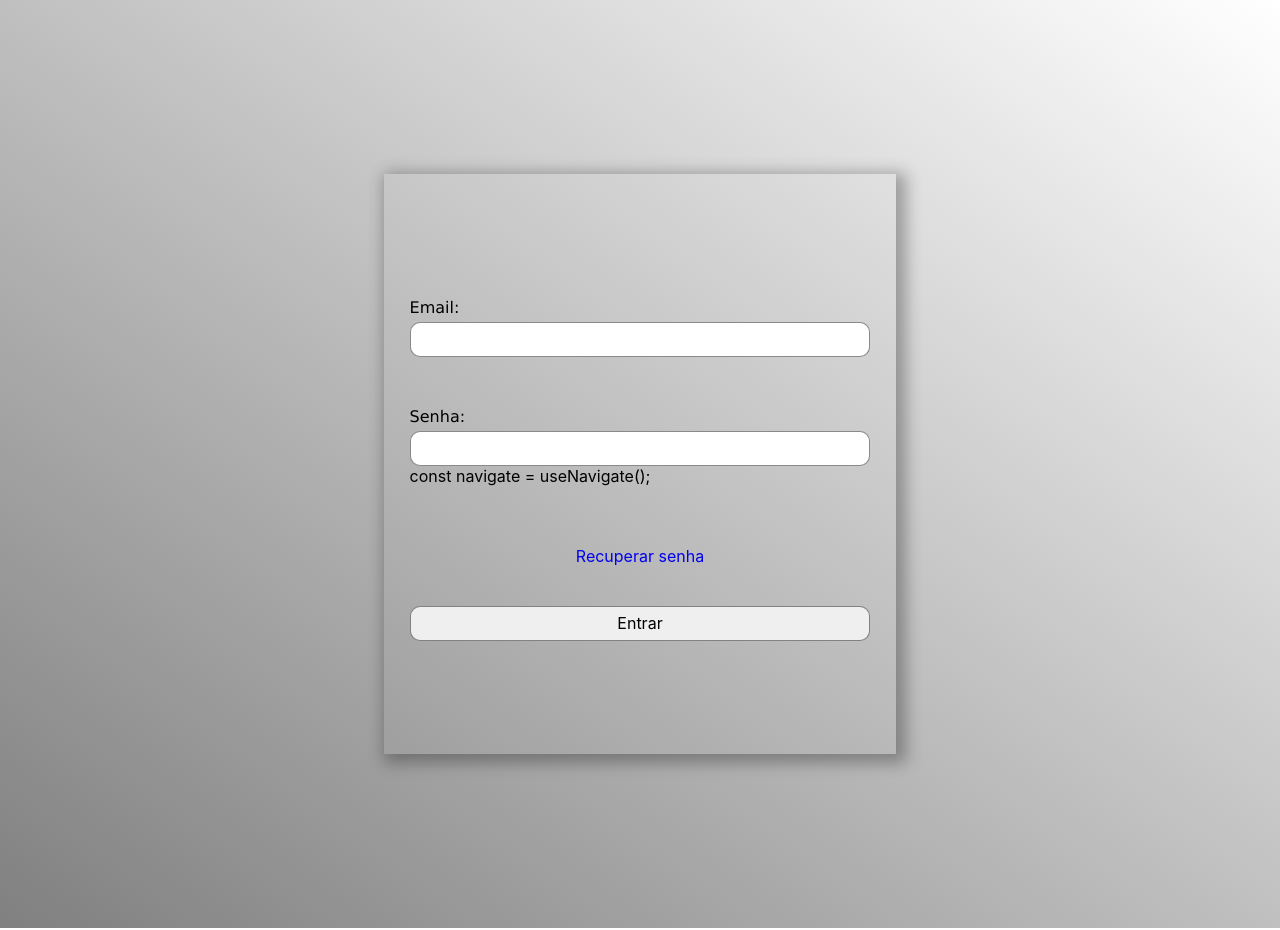
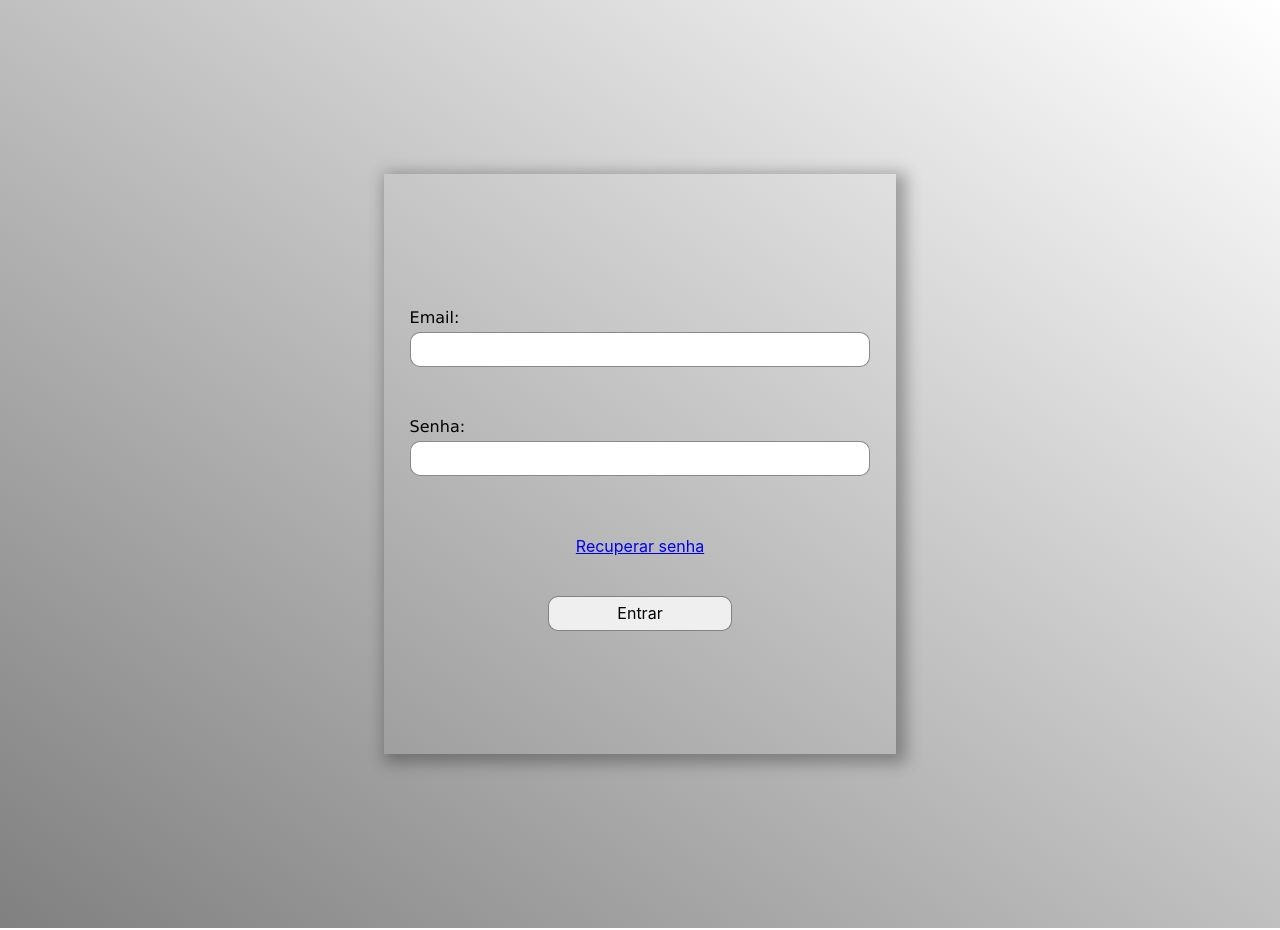
Before and after one commit to matheus-gregorin/bot_service, a React (Create React App) app: page / in a window 1280 px wide. Built offline with nearby package versions, Linux system fonts and the light colour scheme.

Commit message:
add private route and class navbar

```diff
--- a/src/App.jsx
+++ b/src/App.jsx
@@ -3,16 +3,25 @@ import Login from "./components/Login"
 
 // Css
 import "./App.css";
+import Home from "./pages/Home";
+
 import { BrowserRouter as Router, Routes, Route } from "react-router-dom";
-import Home from "./pages/Home";
+import PrivateRoute from "./useCases/privateRoute";
 
 function App() {
   return (
     <div className="App">
       <Router>
         <Routes>
-          <Route path="/" element={<Login />} />
-          <Route path="/home" element={<Home />} />
+
+          <Route path="/" element={<Login />}/>
+
+          <Route path="/home" element={
+            <PrivateRoute>
+              <Home />
+            </PrivateRoute>
+          }/>
+
         </Routes>
       </Router>
     </div>
--- a/src/components/Login.jsx
+++ b/src/components/Login.jsx
@@ -29,8 +29,7 @@ const Login = () => {
           title: 'Erro!',
           text: 'Email inválido',
           icon: 'error',
-        timer: 2000,
-        width: 500
+          confirmButtonText: 'Fechar'
         });
         return
     }
@@ -39,8 +38,7 @@ const Login = () => {
           title: 'Erro!',
           text: 'Senha inválida',
           icon: 'error',
-        timer: 2000,
-        width: 500
+          confirmButtonText: 'Fechar'
         });
         return
     }
@@ -68,6 +66,7 @@ const Login = () => {
           title: 'Sucess',
           text: 'Login realizado com sucesso!',
           icon: 'success',
+          timer: 3000
         });
 
         // Indo para pagina Home
@@ -100,13 +99,13 @@ const Login = () => {
 
           <label htmlFor="password"> Senha: </label>
           <input id="password" type="password" />
-          const navigate = useNavigate();
+
           <div className="error-container"> <p></p> </div>
 
           <div className="recovery-password-container"> <a href="/"> Recuperar senha</a> </div>
 
           <div className="button-conatiner">
-            <button onClick={HandleLogin}> Entrar </button>
+            <button className="button-send" onClick={HandleLogin}> Entrar </button>
           </div>
 
         </div>
--- a/src/components/css/Login.css
+++ b/src/components/css/Login.css
@@ -8,11 +8,11 @@
     align-items: center;
 }
 
-@media (max-width: 701px) {
+/* @media (max-width: 701px) {
     .login {
         width: 75%;
     }
-}
+} */
 
 .login-container {
     width: 40%;
@@ -66,7 +66,6 @@ p {
 }
 
 a {
-    text-decoration: none;
     margin: 10px 0 0 0;
 }
 
@@ -88,12 +87,21 @@ button {
     border: 1px solid rgba(0, 0, 0, 0.459);
     border-radius: 10px;
     cursor: pointer;
-    transition: background-color 0.3s;
 }
 
 button:hover {
     background-color: rgba(197, 197, 197, 0.795);
     color: rgba(0, 0, 0, 0.781);
+}
+
+.button-send {
+    width: 40%;
+    transition: 0.8s ease;
+}
+
+.button-send:hover{
+    transform: scale(1.1);
+    background-color: rgba(238, 238, 238, 0.795);
 }
 
 .block {
--- /dev/null
+++ b/src/useCases/privateRoute.js
@@ -0,0 +1,10 @@
+import { Navigate } from 'react-router-dom';
+
+const PrivateRoute = ({ children }) => {
+
+  const isAuthenticated = sessionStorage.getItem('x-t');
+
+  return isAuthenticated ? children : <Navigate to="/" />;
+};
+
+export default PrivateRoute;
```
Also changed, not shown: src/components/Navbar.jsx (added, +7 -0 lines), src/pages/css/Home.css (added). Lines whose indentation alone changed are shown as unchanged.
